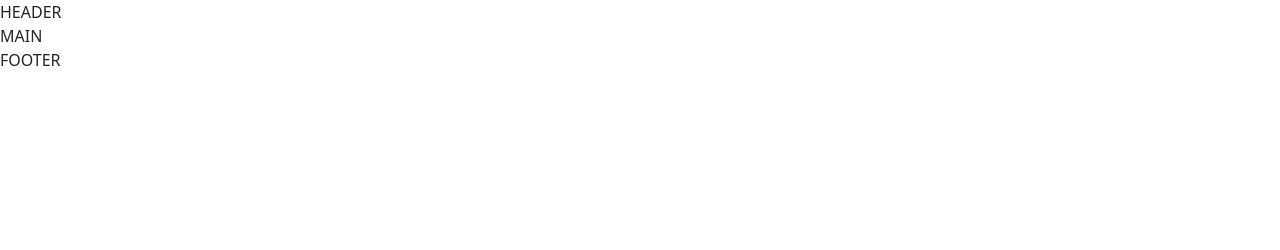
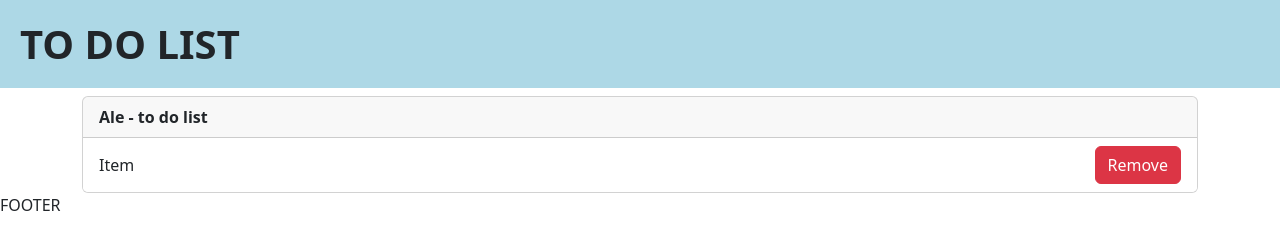
Before and after one commit to AleScla/vue-todolist, a plain HTML site: page index.html in a window 1280 px wide. Drawn offline with nearby package versions, Linux system fonts and the light colour scheme.

Commit message:
Iniziato a stilizzare la todolist con bootstrap e aggiunto array di oggetti su js

```diff
--- a/css/style.css
+++ b/css/style.css
@@ -0,0 +1,5 @@
+h1{
+    background-color:lightblue;
+    width:100%;
+    padding:20px;
+}
--- a/index.html
+++ b/index.html
@@ -20,14 +20,33 @@
     <body>
 
         <!-- header -->
-        <header>
-                HEADER
+        <header >
+                <h1 class="fw-bold">
+                    TO DO LIST
+                </h1>
         </header>
         <!-- /header -->
 
         <!-- main -->
         <main>
-                MAIN
+            <div class="container" id="app">
+                <div class="row">
+                    <div class="col">
+                        <div class="card">
+                            <div class="card-header fw-bold">
+                              Ale - to do list
+                            </div>
+                            <ul class="list-group list-group-flush">
+                                <li class="list-group-item d-flex w-100 justify-content-between align-items-center">
+                                    Item
+                                    <button type="button" class="btn btn-danger">Remove</button>
+                                </li>
+
+                            </ul>
+                          </div>
+                    </div>
+                </div>
+            </div>
         </main>
         <!-- /main -->
 
@@ -37,8 +56,8 @@
         </footer>
         <!-- /footer -->
 
-        <!-- BOOTSTRAP JS -->
-        <script src="https://cdn.jsdelivr.net/npm/bootstrap@5.3.3/dist/js/bootstrap.bundle.min.js" integrity="sha384-YvpcrYf0tY3lHB60NNkmXc5s9fDVZLESaAA55NDzOxhy9GkcIdslK1eN7N6jIeHz" crossorigin="anonymous"></script>
+        <!-- JS -->
+        <script src="https://unpkg.com/vue@3/dist/vue.global.js"></script>
         <script type="text/javascript" src="js/scripts.js"></script>
     </body>
 </html>
--- a/js/scripts.js
+++ b/js/scripts.js
@@ -1 +1,52 @@
-console.log('js funziona');
+const {createApp} = Vue
+
+const app = createApp({
+  data() {
+    return {
+      todos: [
+        {
+            action: 'Svegliati alle 8:30',
+            done: false
+        },
+        {
+            action: 'Fai colazione',
+            done: false
+        },
+        {
+            action: 'Verso le 9:20, accendi il pc per seguire la lezione',
+            done: false
+        },
+        {
+            action: 'Ore 11:00, pausa lezione: spuntino e caffè fino alle 11:15',
+            done: false
+        },
+        {
+            action: 'Ore 13:00: lezione finita, vai a pranzare',
+            done: false
+        },
+        {
+            action: 'Ore 15:00: esercizio Boolean',
+            done: false
+        },
+        {
+            action: 'Ore 20:00: palestra',
+            done: false
+        },
+        {
+            action: 'Ore 21:00: torno a casa, doccia e cena',
+            done: false
+        },
+        {
+            action: 'Ore 22:00: free-time da gestire come preferisco',
+            done: false
+        },
+        {
+            action: 'Ore 00:00: dormire',
+            done: false
+        }
+      ]
+    }
+  }
+})
+
+app.mount('#app')
```
